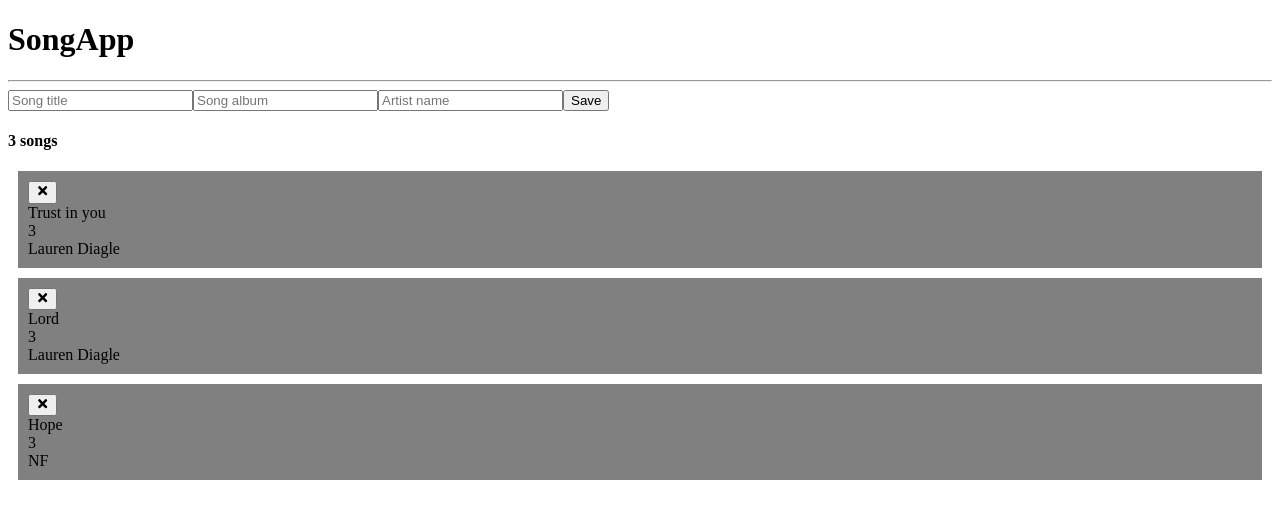
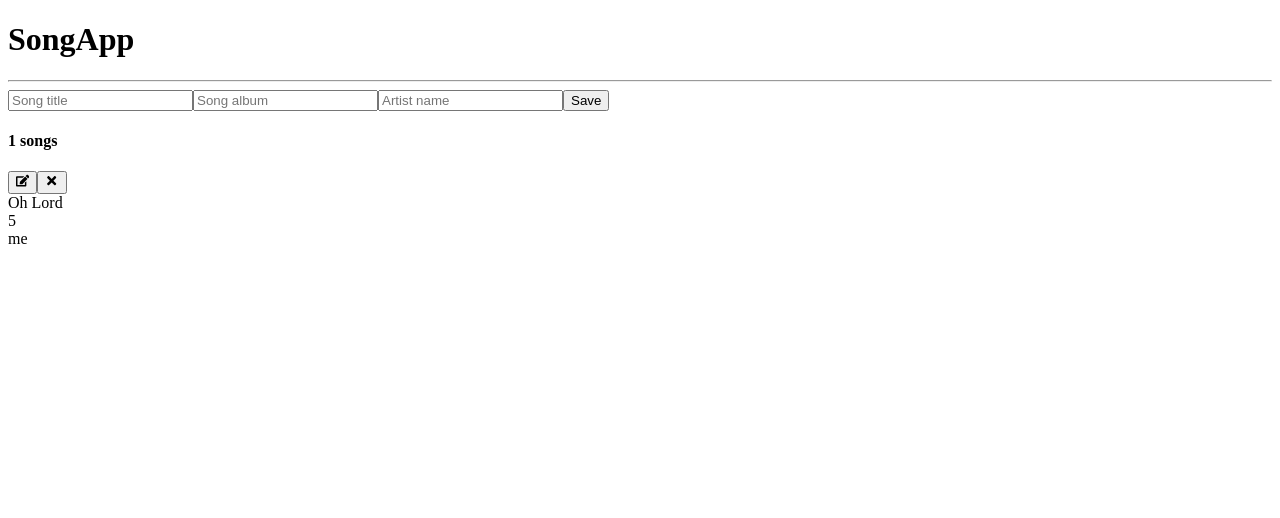
Before and after one commit to BatiSileshi/SongApp-Frontend, a React (Create React App) app: page / in a window 1280 px wide. Shown: the top 518 px of the page. Built offline with nearby package versions, Linux system fonts and the light colour scheme.

Commit message:
crud done on front

```diff
--- a/package.json
+++ b/package.json
@@ -6,6 +6,7 @@
     "@testing-library/jest-dom": "^5.16.5",
     "@testing-library/react": "^13.4.0",
     "@testing-library/user-event": "^13.5.0",
+    "framer-motion": "^4.1.17",
     "react": "^18.2.0",
     "react-dom": "^18.2.0",
     "react-icons": "^4.7.1",
--- a/src/App.js
+++ b/src/App.js
@@ -1,40 +1,27 @@
-import { v4 as uuidv4 } from 'uuid'
-import { useState } from 'react';
-import './App.css';
+
 import Header from './components/Header';
 import SongList from './components/SongList';
 import SongStats from './components/SongStats';
 import SongForm from './components/SongForm';
-import SongData from './data/SongData';
 
+import { SongProvider } from './context/SongContext';
 
 
 function App() {
-  const [song, setSong] = useState(SongData)
 
-  const addSong = (newSong) => {
-    newSong.id = uuidv4()
-    setSong([newSong, ...song])
-  }
 
-  const deleteSong = (id) => {
-    if(window.confirm('Are you sure you want to delete?')){
-      setSong(song.filter((item) => item.id !== id));
-    }
-
-  }
   return (
-     <>
+     <SongProvider>
     <Header />
       <div className="song">
        {/* passing song props to SongList  - goto SongList*/}
-       <SongForm handleAdd={addSong}/>
-       <SongStats song={song}/>
-      <SongList song={song} handleDelete={deleteSong}/>
+       <SongForm />
+       <SongStats />
+      <SongList />
 
       </div>
 
-      </>
+      </SongProvider>
   );
 }
 
--- a/src/components/SingleSong.js
+++ b/src/components/SingleSong.js
@@ -1,13 +1,19 @@
-import { FaTimes } from 'react-icons/fa'
+import { FaTimes, FaEdit } from 'react-icons/fa'
+import { useContext } from 'react'
+import SongContext from '../context/SongContext'
+// taking item as props
+const SingleSong = ({item}) => {
 
-
-// taking item as props
-const SingleSong = ({item, handleDelete}) => {
+  const {deleteSong, editSong} = useContext(SongContext)
 
 
   return (
     <div className='card'>
-      <button onClick={() => handleDelete(item.id)}>
+      <button onClick={() => editSong(item)}>
+        <FaEdit/>
+      </button>
+
+      <button onClick={() => deleteSong(item.id)}>
       <FaTimes />
       </button>
       <div>{item.song_title}</div>
--- a/src/components/SongForm.js
+++ b/src/components/SongForm.js
@@ -1,12 +1,27 @@
-import { useState } from "react"
+import { useState, useContext, useEffect} from "react"
+import SongContext from "../context/SongContext"
 
-function SongForm({handleAdd}) {
+function SongForm() {
     const [song_title, setTitle]=useState('')
     const [album, setAlbum]=useState('')
     const [artist_name, setArtist]=useState('')
 
     const [btnDisabled, setBtnDisabled]=useState(true)
     const [message, setMessage]=useState()
+
+
+    const {addSong, songEdit, updateSong} = useContext(SongContext)
+
+    useEffect(() => {
+      if( songEdit.edit === true){
+        setBtnDisabled(false)
+        setTitle(songEdit.item.song_title)
+        setAlbum(songEdit.item.album)
+        setArtist(songEdit.item.artist_name)
+      }
+    }, [songEdit])
+
+
 
     const handleSongTitleChange = (e)=> {
         if (song_title === ''){
@@ -53,7 +68,12 @@ function SongForm({handleAdd}) {
           artist_name
 
         }
-        handleAdd(newSong)
+        if(songEdit.edit === true){
+          updateSong(songEdit.item.id, newSong);
+        }else{
+          addSong(newSong)
+        }
+
 
         setTitle('')
         setAlbum('')
@@ -72,7 +92,7 @@ function SongForm({handleAdd}) {
 
             <input onChange={handleSongArtistChange} type="text" name="" placeholder='Artist name' value={artist_name} />
 
-            <button type="submit" isdisabled={btnDisabled}>Save</button>
+            <button type="submit" isDisabled={btnDisabled}>Save</button>
         </div>
 
         {message && <div className="message">{message} </div>}
--- a/src/components/SongList.js
+++ b/src/components/SongList.js
@@ -1,17 +1,29 @@
-import React from 'react'
+import {motion, AnimatePresence } from 'framer-motion'
+import { useContext } from 'react';
 import SingleSong from './SingleSong';
-
+import SongContext from '../context/SongContext';
 
 // taking the props here  and map through them and pass it to SingleSOng
-function SongList({song, handleDelete}) {
+function SongList() {
+
+  const {song} =useContext(SongContext)
     if (!song || song.length === 0){
         return <p>No song yet</p>
     }
   return (
     <div className='song-list'>
+      <AnimatePresence>
       {song.map((item) => (
-        <SingleSong key={item.id} item={item} handleDelete={handleDelete}/>
+        <motion.div
+        key={item.id}
+        initial={{opacity: 0}}
+        animate={{opacity: 1}}
+        exit={{opacity:0}}
+        >
+        <SingleSong key={item.id} item={item} />
+        </motion.div>
       ))}
+      </AnimatePresence>
     </div>
   )
 }
--- a/src/components/SongStats.js
+++ b/src/components/SongStats.js
@@ -1,6 +1,11 @@
 import React from 'react'
+import { useContext } from 'react';
+import SongContext from '../context/SongContext';
 
-function SongStats({song}) {
+
+function SongStats() {
+  const {song} =useContext(SongContext)
+
   return (
     <div>
       <h4>{song.length} songs</h4>
--- /dev/null
+++ b/src/context/SongContext.js
@@ -0,0 +1,64 @@
+import { v4 as uuidv4 } from 'uuid'
+import { createContext, useState
+ } from "react";
+
+ const SongContext = createContext()
+
+ export const SongProvider = ({children})=>{
+    const [song, setSong]=useState([
+        {
+            id: 1,
+            song_title: 'Oh Lord',
+            album: 5,
+            artist_name: "me"
+        }
+    ])
+
+    const [songEdit, setSongEdit] = useState({
+        item: {},
+        edit: false
+      })
+
+    const addSong = (newSong) => {
+        newSong.id = uuidv4()
+        setSong([newSong, ...song])
+      }
+
+
+    const deleteSong = (id) => {
+        if(window.confirm('Are you sure you want to delete?')){
+          setSong(song.filter((item) => item.id !== id));
+        }
+    }
+
+
+    //update song
+    const updateSong = (id, updItem) => {
+        setSong(
+            song.map((item) => (item.id === id ? {...item, ...updItem} : item))
+        )
+    }
+
+    const editSong = (item)=> {
+        setSongEdit({
+          item,
+          edit:true
+        })
+      }
+
+
+
+    return <SongContext.Provider value={{
+       song,
+       songEdit,
+       deleteSong,
+       addSong,
+       editSong,
+       updateSong,
+    }}>
+        {children}
+
+    </SongContext.Provider>
+ }
+
+export default SongContext
```
Also changed, not shown: 1 other file (tests, documents, lock files or other folders).
